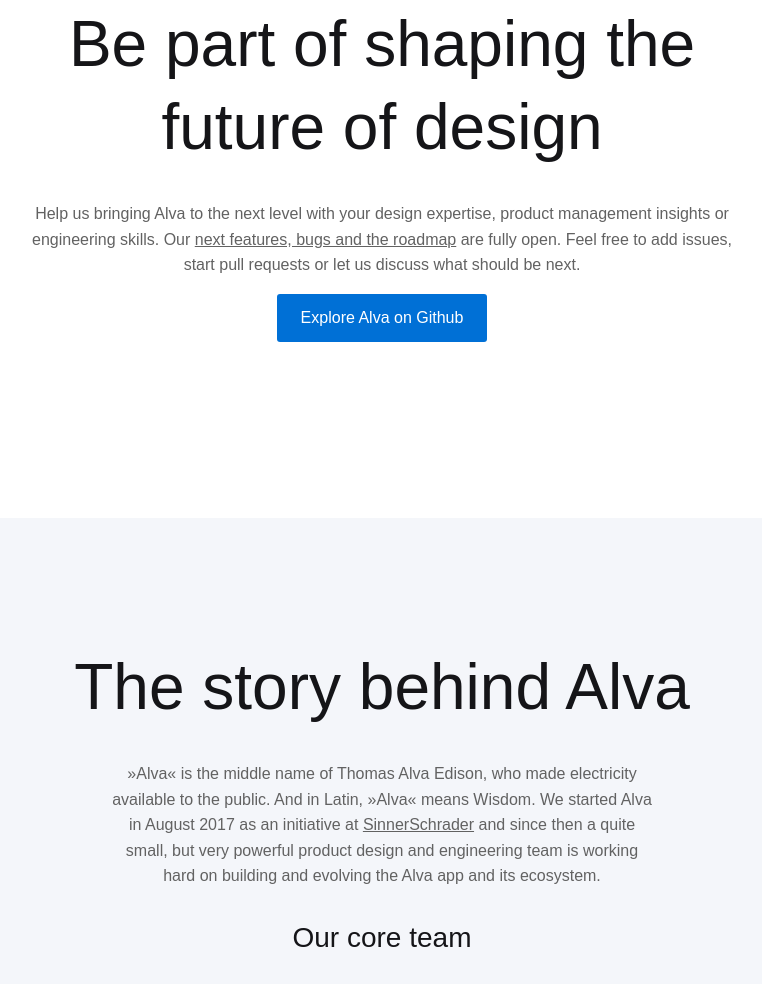
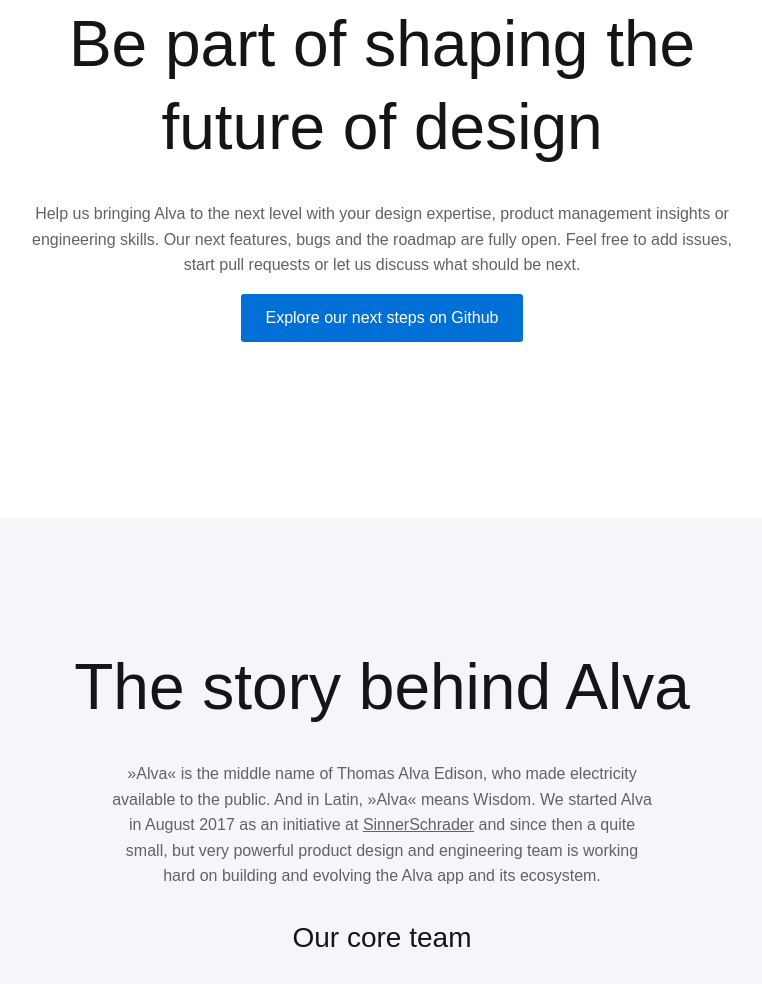
Before and after one commit to meetalva/website, a website: page index.html in a window 1280 px wide. Shown: the part 7042-8026 px from the top of the page, without its empty margins (258-1020 px from the left). Drawn offline with Linux system fonts and the light colour scheme; no server answers; a small style sheet from the web is missing.

Commit message:
feat: set contribute button href to issues

```diff
--- a/index.html
+++ b/index.html
@@ -165,12 +165,9 @@
 	<section class="section contribute">
 		<div class="wrapper">
 			<h2>Be part of shaping the future of design</h2>
-			<p>Help us bringing Alva to the next level with your design expertise, product management insights or engineering skills.
-				Our
-				<a href="https://github.com/meetalva/alva/projects/3" target="_blank">next features, bugs and the roadmap</a> are fully open. Feel free to add issues, start pull requests or let us discuss
-				what should be next.</p>
+			<p>Help us bringing Alva to the next level with your design expertise, product management insights or engineering skills. Our next features, bugs and the roadmap are fully open. Feel free to add issues, start pull requests or let us discuss what should be next.</p>
 
-			<a class="button" href="https://github.com/meetalva" target="_blank">Explore Alva on Github</a>
+			<a class="button" href="https://github.com/meetalva/alva/projects/3" target="_blank">Explore our next steps on Github</a>
 
 			<p class="copy-small">
 				<a href=""></a>
```
